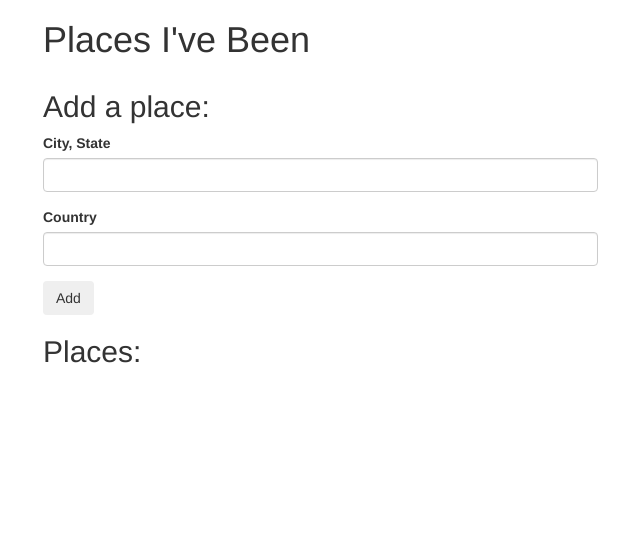
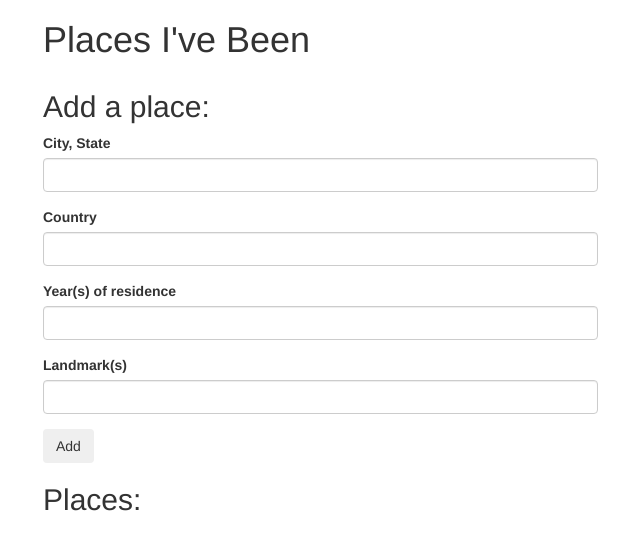
Before and after one commit to hzaphod/Places_I-ve_Been, a plain HTML site: page index.html in a window 1280 px wide. Shown: the whole page, without its empty margins (27-667 px from the left). Drawn offline with Linux system fonts and the light colour scheme.

Commit message:
Added years of residence and landmarks input fields to html.

```diff
--- a/index.html
+++ b/index.html
@@ -23,6 +23,15 @@
               <label for="new-country">Country</label>
               <input type="text" class="form-control" id="new-country">
             </div>
+            <div class="form-group">
+              <label for="new-year">Year(s) of residence</label>
+              <input type="text" class="form-control" id="new-year">
+            </div>
+            <div class="form-group">
+              <label for="new-landmark">Landmark(s)</label>
+              <input type="text" class="form-control" id="new-landmark">
+            </div>
+
 
             <button type="submit" class="btn">Add</button>
           </form>
```
